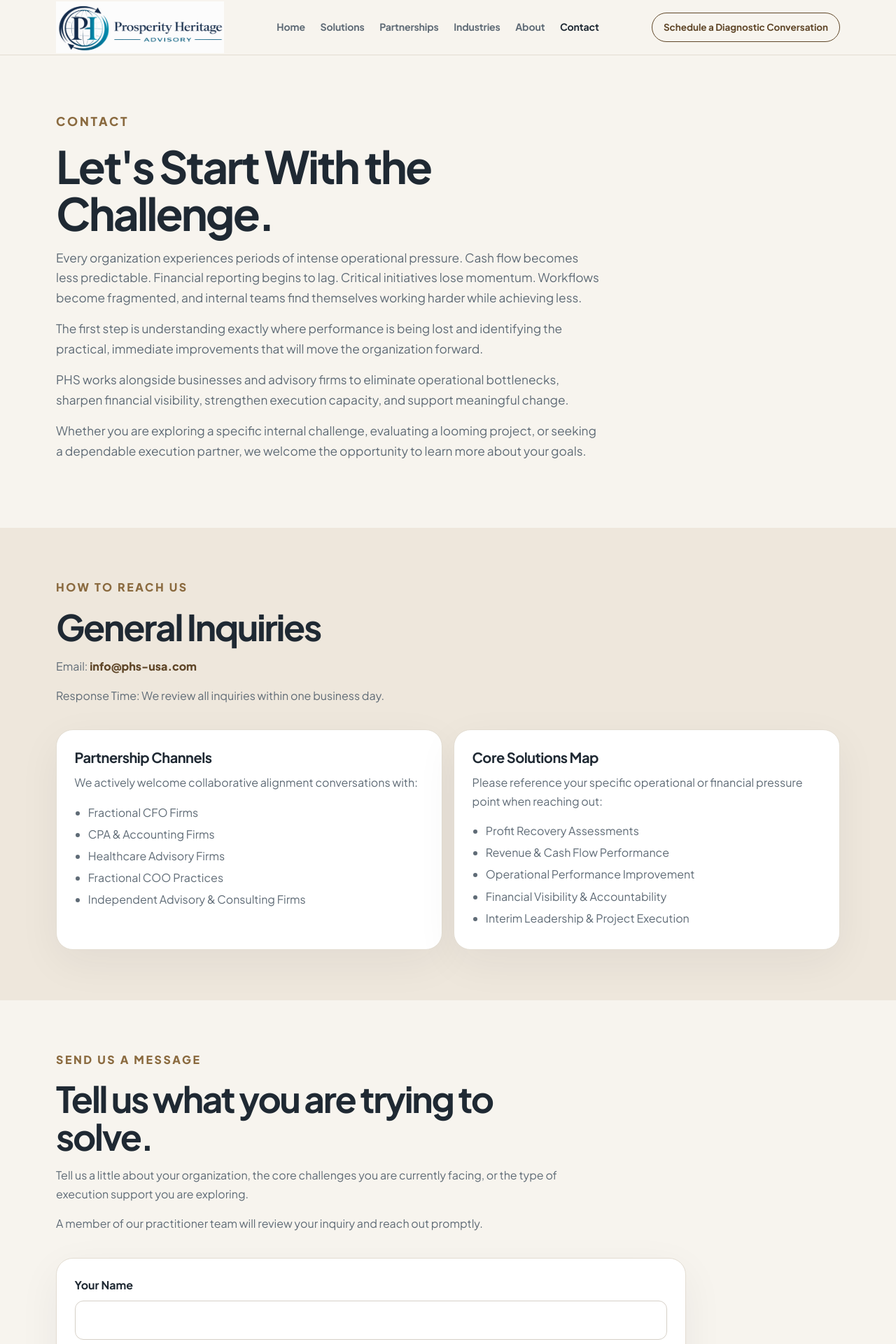
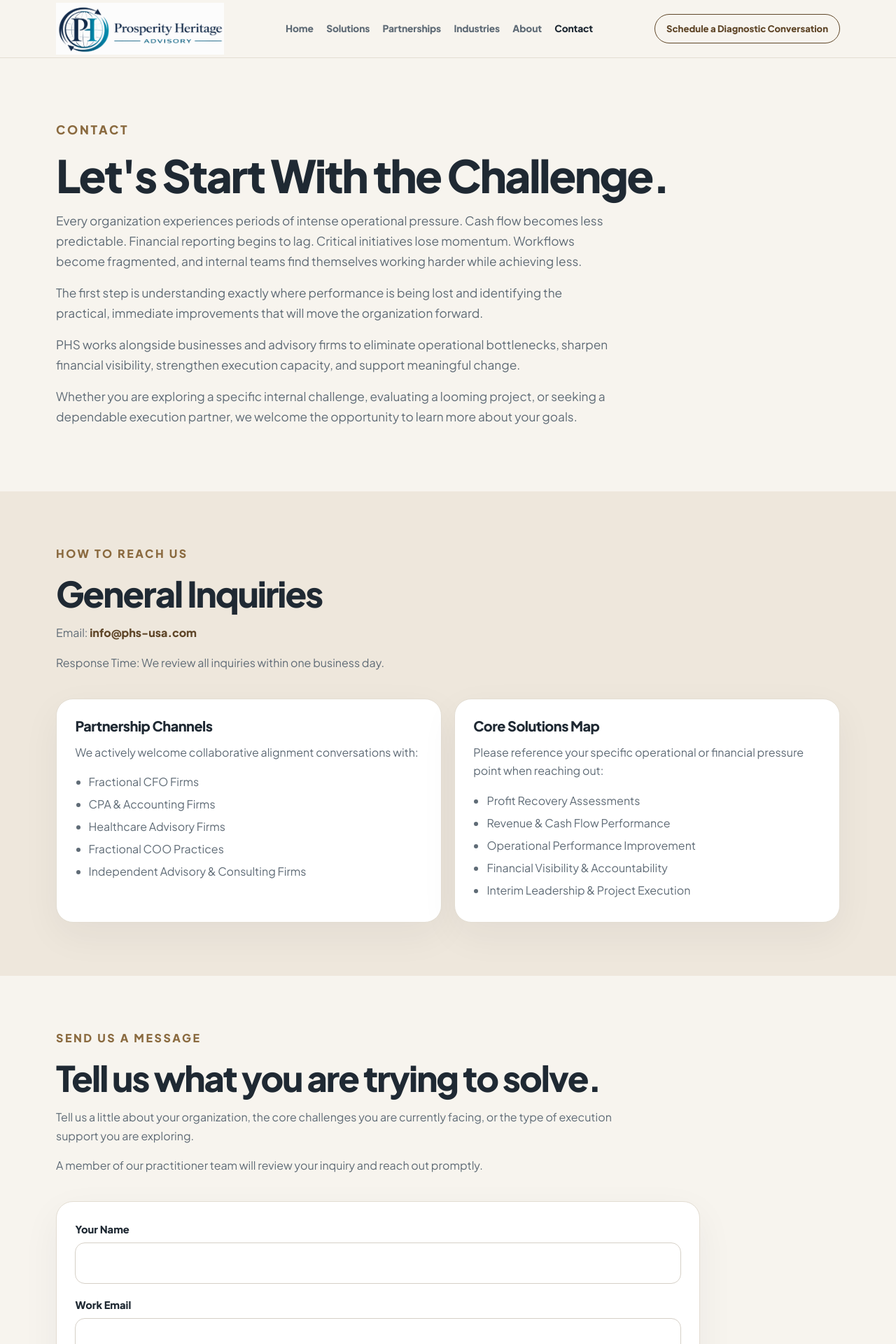
Before and after one commit to pjechete/prosperity-heritage-Advisory-Services, a Next.js app: page /contact in a window 1280 px wide. Shown: the top 1920 px of the page at 70% size. Built offline with nearby package versions, Linux system fonts and the light colour scheme.

Commit message:
Update globals.css

```diff
--- a/src/app/globals.css
+++ b/src/app/globals.css
@@ -1,7 +1,6 @@
 /* =========================
    PHS GLOBAL DESIGN SYSTEM
-   Final coordinated design pass
-   Typography + navbar + footer + responsive cleanup
+   Prosperity Heritage Solutions
 ========================= */
 
 *,
@@ -30,10 +29,6 @@ body {
   --line: #e3ddd2;
   --soft: #eee7dc;
   --dark: #1f2933;
-
-  --navy: #1f2933;
-  --text: #1f2933;
-  --border: #e3ddd2;
 
   --container: 1120px;
 }
@@ -88,24 +83,35 @@ h4 {
   margin: 0 0 1rem;
   color: var(--ink);
   font-family: var(--font-jakarta), Arial, Helvetica, sans-serif;
-  font-weight: 700;
-  letter-spacing: -0.045em;
-  line-height: 1.05;
+  font-weight: 750;
+  letter-spacing: -0.04em;
+  line-height: 1.08;
 }
 
 h1 {
-  max-width: 820px;
-  font-size: clamp(2.55rem, 5vw, 5rem);
+  max-width: 900px;
+  font-size: clamp(2.65rem, 5vw, 4.9rem);
 }
 
 h2 {
-  font-size: clamp(2rem, 4vw, 3.2rem);
+  max-width: 880px;
+  font-size: clamp(2rem, 4vw, 3.15rem);
 }
 
 h3 {
-  font-size: 1.25rem;
+  font-size: 1.24rem;
   letter-spacing: -0.025em;
-  line-height: 1.25;
+  line-height: 1.22;
+}
+
+h4 {
+  margin-top: 1.35rem;
+  margin-bottom: 0.45rem;
+  font-size: 0.84rem;
+  color: var(--accent-dark);
+  letter-spacing: 0.08em;
+  line-height: 1.3;
+  text-transform: uppercase;
 }
 
 /* =========================
@@ -133,11 +139,11 @@ h3 {
 }
 
 .header-inner {
-  min-height: 78px;
+  min-height: 82px;
   display: flex;
   align-items: center;
   justify-content: space-between;
-  gap: 2rem;
+  gap: 1.6rem;
 }
 
 .brand {
@@ -147,7 +153,6 @@ h3 {
 }
 
 .logo {
-  display: block;
   width: 240px;
   height: auto;
 }
@@ -156,13 +161,13 @@ h3 {
   display: flex;
   align-items: center;
   justify-content: center;
-  gap: 1.35rem;
+  gap: 1.15rem;
 }
 
 .nav-link {
   color: var(--muted);
-  font-size: 0.88rem;
-  font-weight: 700;
+  font-size: 0.86rem;
+  font-weight: 750;
   letter-spacing: -0.01em;
 }
 
@@ -190,15 +195,14 @@ h3 {
   align-items: center;
   justify-content: center;
   min-height: 48px;
-  padding: 0.85rem 1.15rem;
+  padding: 0.88rem 1.2rem;
   border: 1px solid var(--accent-dark);
   border-radius: 999px;
   background: var(--accent-dark);
   color: #ffffff;
   cursor: pointer;
-  font-family: var(--font-jakarta), Arial, Helvetica, sans-serif;
   font-size: 0.9rem;
-  font-weight: 700;
+  font-weight: 800;
   line-height: 1;
   text-decoration: none;
   transition:
@@ -213,7 +217,7 @@ h3 {
 .phs-btn:hover,
 .mock-btn:hover {
   transform: translateY(-2px);
-  box-shadow: 0 14px 28px rgba(31, 41, 51, 0.1);
+  box-shadow: 0 14px 28px rgba(31, 41, 51, 0.12);
 }
 
 .btn.secondary,
@@ -226,40 +230,40 @@ h3 {
 
 .btn-sm {
   min-height: 42px;
-  padding: 0.75rem 1rem;
-  font-size: 0.84rem;
+  padding: 0.72rem 1rem;
+  font-size: 0.82rem;
 }
 
 /* =========================
-   MOCKUP PAGE SYSTEM
+   PAGE SYSTEM
 ========================= */
 
 .mock-hero {
-  padding: 6.5rem 0 5rem;
+  padding: 6.25rem 0 5rem;
 }
 
 .mock-hero-simple {
-  padding: 5rem 0;
+  padding: 5.5rem 0 4.75rem;
 }
 
 .mock-hero-grid {
   display: grid;
-  grid-template-columns: 1.25fr 0.75fr;
+  grid-template-columns: 1.22fr 0.78fr;
   gap: 4rem;
   align-items: center;
 }
 
-.mock-hero p,
+.mock-hero p {
+  max-width: 800px;
+  font-size: 1.08rem;
+  line-height: 1.68;
+}
+
 .mock-section-header p,
 .mock-card p,
 .mock-cta p {
   font-size: 1rem;
-  line-height: 1.65;
-}
-
-.mock-hero p {
-  max-width: 780px;
-  font-size: 1.08rem;
+  line-height: 1.66;
 }
 
 .mock-eyebrow,
@@ -270,9 +274,8 @@ h3 {
   display: inline-block;
   margin: 0 0 1rem;
   color: var(--accent);
-  font-family: var(--font-jakarta), Arial, Helvetica, sans-serif;
   font-size: 0.76rem;
-  font-weight: 800;
+  font-weight: 850;
   letter-spacing: 0.16em;
   text-transform: uppercase;
 }
@@ -281,7 +284,8 @@ h3 {
 .mock-credential-line,
 .mock-note {
   color: #6b7280;
-  font-size: 0.9rem !important;
+  font-size: 0.92rem !important;
+  font-weight: 650;
 }
 
 .mock-actions,
@@ -290,8 +294,12 @@ h3 {
 .phs-cta-actions {
   display: flex;
   flex-wrap: wrap;
-  gap: 0.8rem;
+  gap: 0.85rem;
   margin-top: 2rem;
+}
+
+.mock-actions-center {
+  justify-content: center;
 }
 
 .mock-hero-card,
@@ -299,28 +307,39 @@ h3 {
   background: var(--card);
   border: 1px solid var(--line);
   border-radius: 24px;
-  box-shadow: 0 18px 60px rgba(31, 41, 51, 0.06);
+  box-shadow: 0 18px 54px rgba(31, 41, 51, 0.055);
 }
 
 .mock-hero-card {
   padding: 2rem;
 }
 
-.mock-hero-card h3 {
-  margin-bottom: 1rem;
+.mock-card {
+  padding: 1.65rem;
+}
+
+.mock-card h3 {
+  margin-bottom: 0.75rem;
+}
+
+.mock-card p:last-child {
+  margin-bottom: 0;
+}
+
+.mock-wide-card {
+  max-width: 920px;
 }
 
 .mock-checklist {
   padding: 0;
   margin: 0;
   color: var(--muted);
-  font-family: var(--font-jakarta), Arial, Helvetica, sans-serif;
   font-size: 0.96rem;
   list-style: none;
 }
 
 .mock-checklist li {
-  padding: 0.85rem 0;
+  padding: 0.82rem 0;
   border-bottom: 1px solid var(--line);
 }
 
@@ -328,10 +347,20 @@ h3 {
   border-bottom: none;
 }
 
+.mock-bullet-list {
+  margin: 1rem 0 0;
+  padding-left: 1.2rem;
+  color: var(--muted);
+}
+
+.mock-bullet-list li {
+  margin: 0.35rem 0;
+}
+
 .mock-section,
 .section,
 .phs-section {
-  padding: 4.5rem 0;
+  padding: 4.75rem 0;
 }
 
 .mock-section-soft,
@@ -343,56 +372,46 @@ h3 {
 }
 
 .mock-section-header {
-  max-width: 760px;
-  margin-bottom: 2.2rem;
+  max-width: 800px;
+  margin-bottom: 2.35rem;
+}
+
+.mock-section-header.center,
+.mock-centered {
+  margin-left: auto;
+  margin-right: auto;
+  text-align: center;
+}
+
+.mock-centered p {
+  margin-left: auto;
+  margin-right: auto;
 }
 
 .mock-grid-2,
 .mock-grid-3,
 .mock-steps {
   display: grid;
-  gap: 1rem;
+  gap: 1.1rem;
 }
 
 .mock-grid-2 {
-  grid-template-columns: repeat(2, 1fr);
+  grid-template-columns: repeat(2, minmax(0, 1fr));
 }
 
 .mock-grid-3 {
-  grid-template-columns: repeat(3, 1fr);
+  grid-template-columns: repeat(3, minmax(0, 1fr));
 }
 
 .mock-steps {
-  grid-template-columns: repeat(3, 1fr);
-}
-
-.mock-card {
-  padding: 1.6rem;
-}
-
-.mock-card h3 {
-  margin-bottom: 0.7rem;
-}
-
-.mock-card p:last-child {
-  margin-bottom: 0;
-}
-
-.mock-bullet-list {
-  margin: 1rem 0 0;
-  padding-left: 1.2rem;
-  color: var(--muted);
-}
-
-.mock-bullet-list li {
-  margin: 0.3rem 0;
+  grid-template-columns: repeat(3, minmax(0, 1fr));
 }
 
 .mock-issue-list {
   display: grid;
-  grid-template-columns: repeat(5, 1fr);
-  gap: 0.8rem;
-  margin-top: 2rem;
+  grid-template-columns: repeat(4, 1fr);
+  gap: 0.85rem;
+  margin: 2rem 0;
 }
 
 .mock-issue {
@@ -401,9 +420,8 @@ h3 {
   border-radius: 18px;
   background: rgba(255, 255, 255, 0.72);
   color: var(--ink);
-  font-family: var(--font-jakarta), Arial, Helvetica, sans-serif;
   font-size: 0.92rem;
-  font-weight: 700;
+  font-weight: 800;
 }
 
 .mock-dark {
@@ -413,17 +431,23 @@ h3 {
 
 .mock-dark h2,
 .mock-dark h3,
+.mock-dark h4,
 .mock-dark .mock-eyebrow {
   color: #ffffff;
 }
 
-.mock-dark p {
-  color: rgba(255, 255, 255, 0.72);
+.mock-dark p,
+.mock-dark li {
+  color: rgba(255, 255, 255, 0.76);
 }
 
 .mock-dark-card {
-  background: rgba(255, 255, 255, 0.07);
-  border-color: rgba(255, 255, 255, 0.13);
+  background: rgba(255, 255, 255, 0.075);
+  border-color: rgba(255, 255, 255, 0.14);
+}
+
+.mock-dark-card .mock-checklist li {
+  border-color: rgba(255, 255, 255, 0.14);
 }
 
 .mock-step-number {
@@ -436,116 +460,75 @@ h3 {
   border-radius: 50%;
   background: var(--accent-dark);
   color: #ffffff;
-  font-family: var(--font-jakarta), Arial, Helvetica, sans-serif;
-  font-weight: 800;
+  font-weight: 850;
 }
 
 .mock-cta {
-  padding: 5rem 0;
+  padding: 5.25rem 0;
   text-align: center;
 }
 
 .mock-cta h2 {
-  max-width: 760px;
+  max-width: 820px;
   margin: 0 auto 1rem;
-  font-size: clamp(2.1rem, 4vw, 3.4rem);
+  font-size: clamp(2.1rem, 4vw, 3.3rem);
 }
 
 .mock-cta p {
-  max-width: 620px;
-  margin: 0 auto 2rem;
+  max-width: 680px;
+  margin: 0 auto 1rem;
 }
 
-.mock-wide-card {
-  max-width: 900px;
+.mock-cta .mock-btn {
+  margin-top: 1rem;
 }
 
-.mock-profile {
-  display: grid;
-  grid-template-columns: 280px 1fr;
-  gap: 40px;
-  align-items: start;
-}
-
-.mock-avatar {
-  margin: 0;
-  border-radius: 20px;
-  overflow: hidden;
-  height: 320px;
-  background: #ddd;
-}
-
-.profile-image {
-  width: 100%;
-  height: 100%;
-  object-fit: cover;
-  display: block;
-}
-
-.mock-profile span {
-  color: #6b7280;
-  font-family: var(--font-jakarta), Arial, Helvetica, sans-serif;
-}
-
-.mock-readmore {
-  display: inline-block;
-  margin-top: 1rem;
-  color: var(--accent-dark);
-  font-family: var(--font-jakarta), Arial, Helvetica, sans-serif;
-  font-weight: 800;
-}
-
-.mock-centered {
-  max-width: 760px;
-  text-align: center;
-}
-
-.mock-centered p {
-  margin-left: auto;
-  margin-right: auto;
-}
-
-.mock-top-space {
-  margin-top: 1.5rem;
-}
+/* =========================
+   CONTACT FORM
+========================= */
 
 .mock-form {
   display: grid;
-  gap: 18px;
+  gap: 1.1rem;
 }
 
 .mock-form-group label {
   display: block;
-  margin-bottom: 8px;
+  margin-bottom: 0.45rem;
   color: var(--ink);
-  font-weight: 700;
+  font-size: 0.92rem;
+  font-weight: 800;
 }
 
 .mock-form-group input,
 .mock-form-group textarea,
 .mock-form-group select {
   width: 100%;
-  padding: 14px;
+  padding: 0.95rem 1rem;
   border: 1px solid #d6d0c7;
-  border-radius: 12px;
+  border-radius: 14px;
   background: #ffffff;
   color: var(--ink);
   font-size: 1rem;
+  outline: none;
+}
+
+.mock-form-group input:focus,
+.mock-form-group textarea:focus,
+.mock-form-group select:focus {
+  border-color: var(--accent);
+  box-shadow: 0 0 0 4px rgba(138, 106, 63, 0.12);
 }
 
 .mock-form-group textarea {
-  min-height: 130px;
+  min-height: 145px;
   resize: vertical;
 }
-/* =========================
-   CONTACT PAGE
-========================= */
 
 .contact-email {
   color: var(--accent-dark);
-  font-weight: 800;
+  font-weight: 850;
   text-decoration: none;
-  transition: color 0.2s ease;
 }
 
 .contact-email:hover {
@@ -573,17 +556,17 @@ h3 {
   align-items: flex-start;
   justify-content: space-between;
   gap: 3rem;
-  padding: 3rem 0 2.25rem;
+  padding: 3.25rem 0 2.4rem;
 }
 
 .footer-brand {
-  max-width: 560px;
+  max-width: 590px;
 }
 
 .footer h3 {
-  margin-bottom: 0.75rem;
-  font-size: 1.1rem;
-  font-weight: 800;
+  margin-bottom: 0.65rem;
+  font-size: 1.12rem;
+  font-weight: 850;
   letter-spacing: -0.03em;
 }
 
@@ -593,10 +576,23 @@ h3 {
   font-size: 0.95rem;
 }
 
+.footer-tagline {
+  margin-bottom: 0.35rem !important;
+  color: var(--ink) !important;
+  font-weight: 850;
+}
+
+.footer-positioning {
+  margin-bottom: 1rem !important;
+  color: var(--accent-dark) !important;
+  font-size: 0.94rem !important;
+  font-weight: 800;
+}
+
 .footer-email {
   color: var(--accent-dark);
   font-size: 0.95rem;
-  font-weight: 800;
+  font-weight: 850;
 }
 
 .footer-nav {
@@ -604,13 +600,13 @@ h3 {
   flex-wrap: wrap;
   justify-content: flex-end;
   gap: 0.85rem 1.2rem;
-  max-width: 420px;
+  max-width: 460px;
 }
 
 .footer-nav a {
   color: var(--muted);
   font-size: 0.9rem;
-  font-weight: 700;
+  font-weight: 750;
 }
 
 .footer-nav a:hover {
@@ -632,7 +628,6 @@ h3 {
 
 /* =========================
    LEGACY COMPATIBILITY
-   Kept so older components/pages do not break
 ========================= */
 
 .phs-hero,
@@ -678,7 +673,7 @@ h3 {
   border: 1px solid var(--line);
   border-radius: 24px;
   background: var(--card);
-  box-shadow: 0 18px 60px rgba(31, 41, 51, 0.06);
+  box-shadow: 0 18px 54px rgba(31, 41, 51, 0.055);
 }
 
 .phs-signal-grid,
@@ -700,9 +695,9 @@ h3 {
    RESPONSIVE
 ========================= */
 
-@media (max-width: 1080px) {
+@media (max-width: 1120px) {
   .header-inner {
-    gap: 1.25rem;
+    gap: 1rem;
   }
 
   .logo {
@@ -710,9 +705,17 @@ h3 {
   }
 
   .main-nav {
-    gap: 1rem;
+    gap: 0.95rem;
   }
 
+  .header-cta .btn {
+    font-size: 0.78rem;
+    padding-inline: 0.9rem;
+  }
+}
+
+@media (max-width: 1040px) {
+  .mock-hero-grid,
   .mock-grid-2,
   .mock-grid-3,
   .mock-steps,
@@ -756,10 +759,6 @@ h3 {
     justify-content: center;
   }
 
-  .header-cta .btn {
-    width: auto;
-  }
-
   .mock-hero,
   .mock-hero-simple,
   .mock-section,
@@ -768,12 +767,12 @@ h3 {
     padding: 4rem 0;
   }
 
-  .mock-profile {
-    grid-template-columns: 1fr;
+  h1 {
+    font-size: clamp(2.4rem, 11vw, 3.45rem);
   }
 
-  h1 {
-    font-size: clamp(2.5rem, 11vw, 3.5rem);
+  h2 {
+    font-size: clamp(1.9rem, 8vw, 2.8rem);
   }
 
   .footer-inner {
@@ -806,24 +805,23 @@ h3 {
   }
 
   .logo {
-    width: 210px;
+    width: 205px;
   }
 
   .main-nav {
-    gap: 0.65rem 0.9rem;
+    gap: 0.65rem 0.85rem;
   }
 
   .nav-link {
-    font-size: 0.78rem;
+    font-size: 0.77rem;
   }
 
   .header-cta .btn {
     width: 100%;
-    max-width: 280px;
+    max-width: 320px;
   }
 
   .mock-issue-list,
-  .footer-inner,
   .phs-signal-grid,
   .phs-process-grid,
   .phs-advisory-card-grid,
@@ -859,4 +857,8 @@ h3 {
   .phs-form-panel {
     padding: 1.35rem;
   }
+
+  .mock-hero p {
+    font-size: 1rem;
+  }
 }
```
